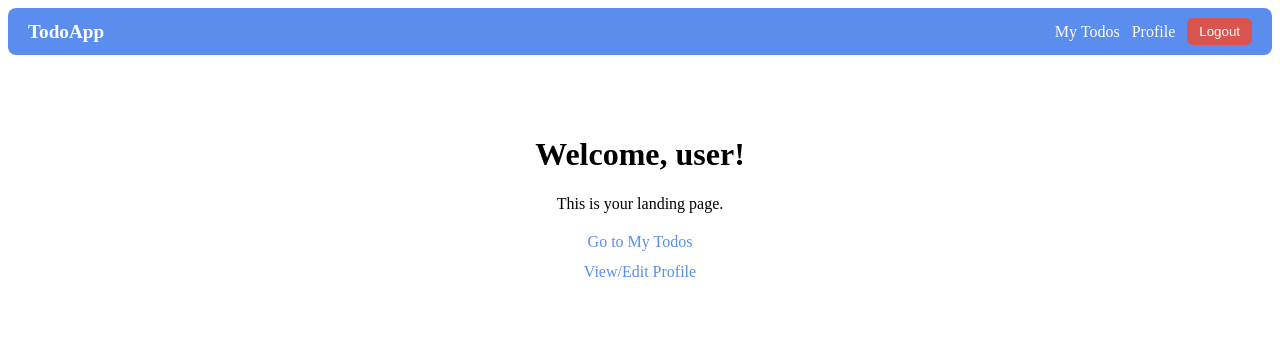
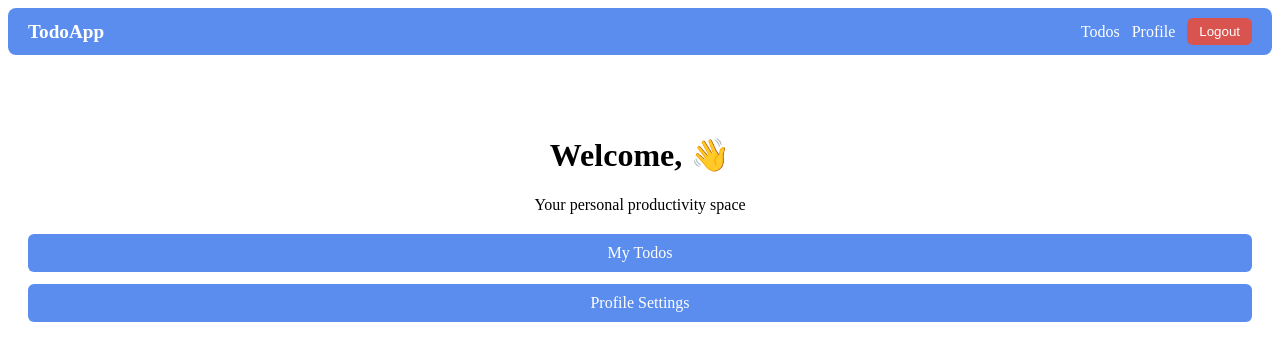
Before and after one commit to alxivashchenko/TodoServiceFrontend, a React (Vite) app: page /dashboard in a window 1280 px wide. Shown: the top 360 px of the page. Built offline with nearby package versions, Linux system fonts and the light colour scheme; no server answers; sample sign-in values are in the browser's storage; the HTML template or start-up script is replaced by a standard one.

Commit message:
Avatars added, small UI improvements

```diff
--- a/src/components/dashboard/Dashboard.css
+++ b/src/components/dashboard/Dashboard.css
@@ -19,3 +19,29 @@
 .dashboard-links a:hover {
   text-decoration: underline;
 }
+
+.dashboard-avatar {
+  width: 90px;
+  height: 90px;
+  border-radius: 50%;
+  margin-bottom: 10px;
+}
+
+.dashboard-button,
+.dashboard-button:link,
+.dashboard-button:visited,
+.dashboard-button:active {
+  display: inline-block;
+  padding: 10px 16px;
+  background: #5a8dee;
+  color: #ffffff;
+  border-radius: 6px;
+  text-decoration: none;
+  font-weight: 500;
+  border: none;
+}
+
+.dashboard-button:hover {
+  background: #4876d1;
+  color: #ffffff;
+}
--- a/src/components/dashboard/Dashboard.jsx
+++ b/src/components/dashboard/Dashboard.jsx
@@ -8,12 +8,22 @@ export default function Dashboard() {
 
   return (
     <div className="dashboard">
-      <h1>Welcome, {user?.email || "user"}!</h1>
-      <p>This is your landing page.</p>
+      {user?.avatarUrl && (
+        <img src={user.avatarUrl} alt="avatar" className="dashboard-avatar" />
+      )}
+
+      <h1>Welcome, {user?.displayName || user?.email} 👋</h1>
+
+      <p>Your personal productivity space</p>
 
       <div className="dashboard-links">
-        <Link to="/todos">Go to My Todos</Link>
-        <Link to="/profile">View/Edit Profile</Link>
+        <Link to="/todos" className="dashboard-button">
+          My Todos
+        </Link>
+
+        <Link to="/profile" className="dashboard-button">
+          Profile Settings
+        </Link>
       </div>
     </div>
   );
--- a/src/components/navbar/Navbar.css
+++ b/src/components/navbar/Navbar.css
@@ -48,3 +48,10 @@
 .nav-logout:hover {
   background: #c9302c;
 }
+
+.nav-avatar {
+  width: 32px;
+  height: 32px;
+  border-radius: 50%;
+  border: 2px solid white;
+}
--- a/src/components/navbar/Navbar.jsx
+++ b/src/components/navbar/Navbar.jsx
@@ -15,13 +15,20 @@ export default function Navbar() {
       </div>
 
       <div className="navbar-right">
-        {user && <span className="nav-user">Hi, {user.email}</span>}
+        {user?.avatarUrl && (
+          <img src={user.avatarUrl} alt="avatar" className="nav-avatar" />
+        )}
+
+        <span className="nav-user">{user?.displayName || user?.email}</span>
+
         <Link to="/todos" className="nav-link">
-          My Todos
+          Todos
         </Link>
+
         <Link to="/profile" className="nav-link">
           Profile
         </Link>
+
         <button onClick={logoutUser} className="nav-logout">
           Logout
         </button>
--- a/src/components/profile/Profile.css
+++ b/src/components/profile/Profile.css
@@ -36,3 +36,15 @@
   background: #c0c4cc;
   cursor: not-allowed;
 }
+
+.back-link {
+  display: inline-block;
+  margin-bottom: 10px;
+  color: #5a8dee;
+  text-decoration: none;
+  font-size: 14px;
+}
+
+.back-link:hover {
+  text-decoration: underline;
+}
--- a/src/components/profile/Profile.jsx
+++ b/src/components/profile/Profile.jsx
@@ -3,6 +3,7 @@ import { useAuth } from "../../auth/AuthContext";
 import { updateUser } from "../../api/userApi";
 import toast from "react-hot-toast";
 import "./Profile.css";
+import { Link } from "react-router-dom";
 
 export default function Profile() {
   const { user, updateUserInfo } = useAuth();
@@ -72,6 +73,10 @@ export default function Profile() {
 
   return (
     <div className="profile">
+      <Link to="/dashboard" className="back-link">
+        ← Back to Dashboard
+      </Link>
+
       <h2>Profile</h2>
 
       {user?.createdAt && (
@@ -90,6 +95,20 @@ export default function Profile() {
           value={form.displayName}
           onChange={handleChange}
         />
+
+        {form.avatarUrl && (
+          <img
+            src={form.avatarUrl}
+            alt="avatar preview"
+            onError={(e) => (e.target.style.display = "none")}
+            style={{
+              width: "80px",
+              height: "80px",
+              borderRadius: "50%",
+              marginBottom: "10px",
+            }}
+          />
+        )}
 
         <label>Avatar URL</label>
         <input
--- /dev/null
+++ b/src/pages/TodoBoardPage.css
@@ -0,0 +1,11 @@
+.back-link {
+  display: inline-block;
+  margin-bottom: 10px;
+  color: #5a8dee;
+  text-decoration: none;
+  font-size: 14px;
+}
+
+.back-link:hover {
+  text-decoration: underline;
+}
--- a/src/pages/TodoBoardPage.jsx
+++ b/src/pages/TodoBoardPage.jsx
@@ -5,6 +5,7 @@ import TodoForm from "../components/TodoForm/TodoForm";
 import { getTodos, createTodo, updateTodo } from "../api/todoApi";
 import toast from "react-hot-toast";
 import { useAuth } from "../auth/AuthContext";
+import "./TodoBoardPage.css";
 
 export default function TodoBoardPage() {
   const { logoutUser } = useAuth();
@@ -57,7 +58,9 @@ export default function TodoBoardPage() {
   return (
     <>
       <div className="todo-header">
-        <Link to="/dashboard">← Back to Dashboard</Link>
+        <Link to="/dashboard" className="back-link">
+          ← Back to Dashboard
+        </Link>
 
         <h2>My Todos</h2>
 
```
